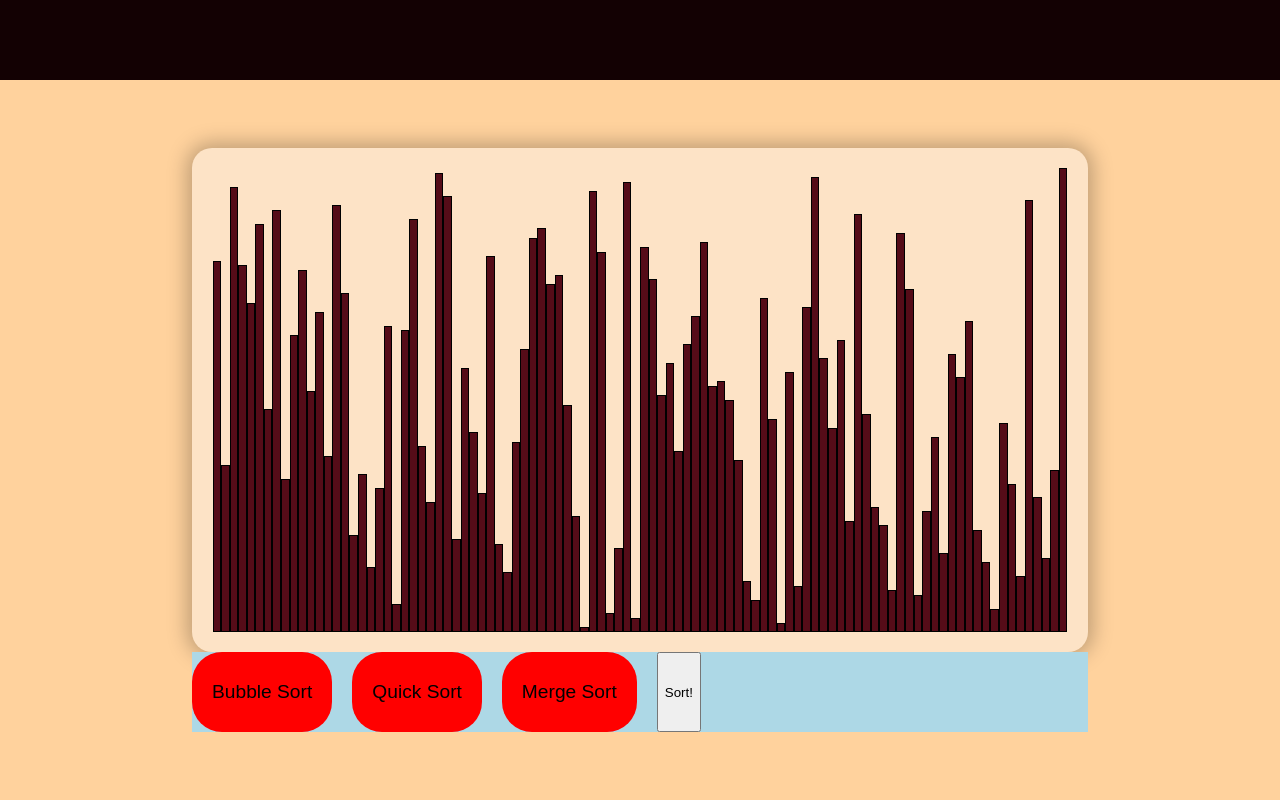
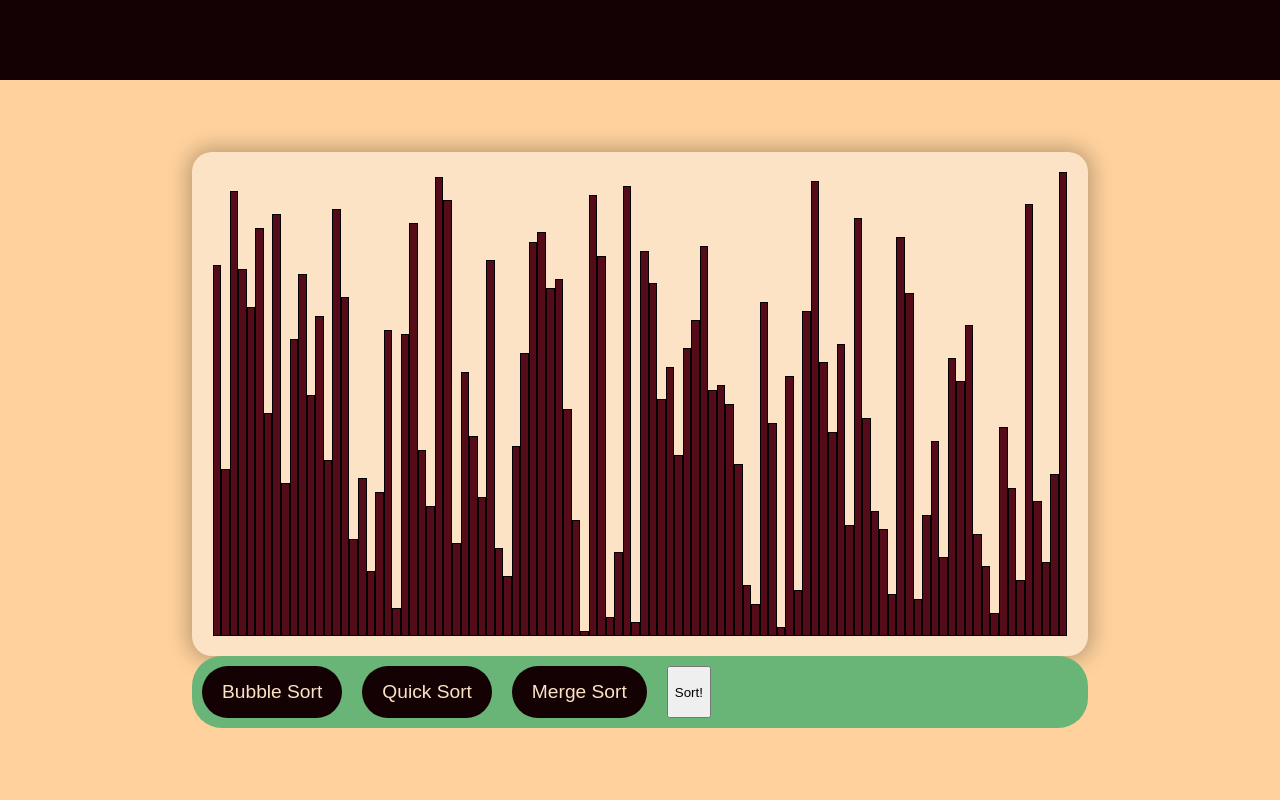
Before and after one commit to tiberiu1204/sorting-visualiser-server, a web app: file index.html in a window 1280 px wide. Run offline with its HTML, style and script files only (its server is not run), Linux system fonts and the light colour scheme.

Commit message:
minor changes

```diff
--- a/css/styles.css
+++ b/css/styles.css
@@ -77,14 +77,17 @@ body {
 
 .viz-options-container {
     width: 100%;
-    height: 80px;
-    background-color: lightblue;
+    height: 10%;
+    background-color: #69B578;
     display: flex;
     gap: 20px;
+    border-radius: 30px;
+    padding: 10px;
 }
 
 .algorithm-button {
-    background-color: red;
+    background-color: #130103;
+    color: #FDE3C6;
     display: flex;
     align-items: center;
     justify-content: center;
@@ -94,7 +97,8 @@ body {
 }
 
 .algorithm-button:hover {
-    background-color: lightcoral;
+    background-color: #FFD29D;
+    color: #130103;
 }
 
 .algorithm {
--- a/scripts/core.js
+++ b/scripts/core.js
@@ -10,16 +10,22 @@ setup();
 
 function setup() {
     const algorithmInputs = document.querySelectorAll(".algorithm");
-
     algorithmInputs.forEach(input => {
         if(input.checked) {
             selectedAlgorithm = input.value;
             console.log(selectedAlgorithm);
         }
         input.addEventListener("change", () => {
+            const id = input.getAttribute("id");
+            const label = document.querySelector(`.algorithm-button[for="${id}"]`);
             if(input.checked) {
                 selectedAlgorithm = input.value;
                 console.log(selectedAlgorithm);
+                label.style.color = "#130103";
+                label.style.backgroundColor = "#FFD29D";
+            } else {
+                label.style.color = "#FFD29D";
+                label.style.backgroundColor = "#130103";
             }
         });
     });
```
